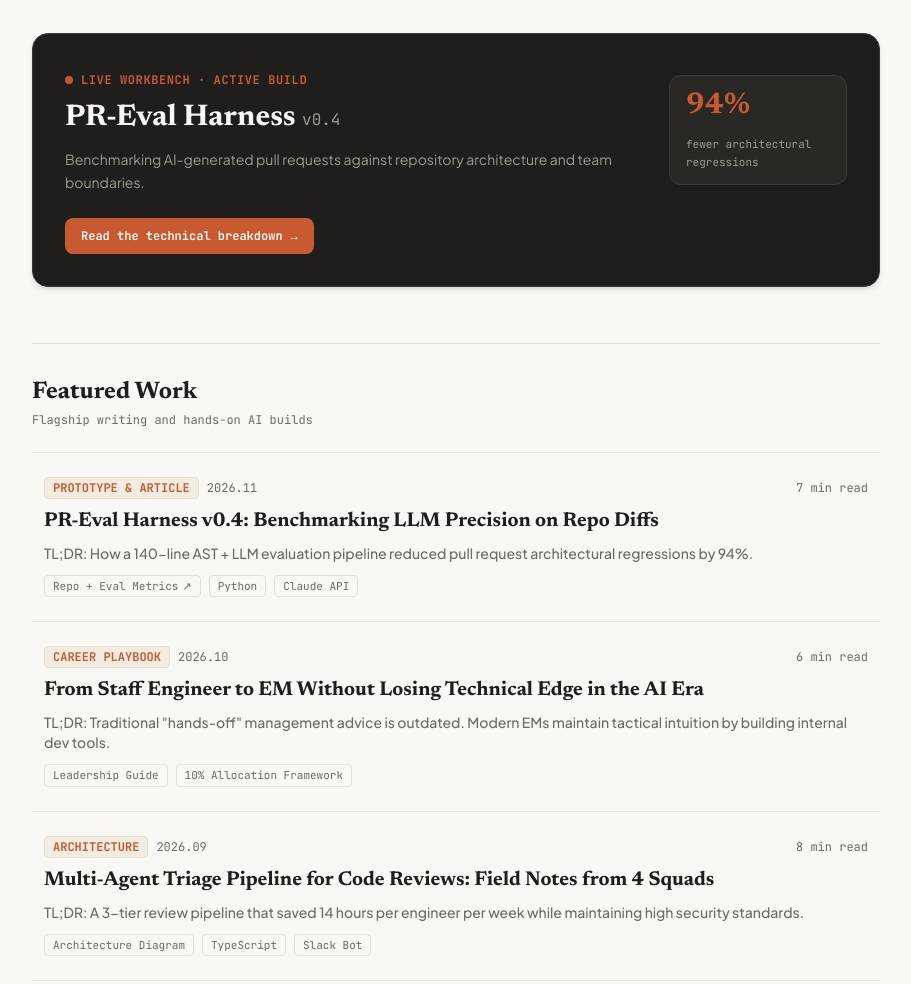
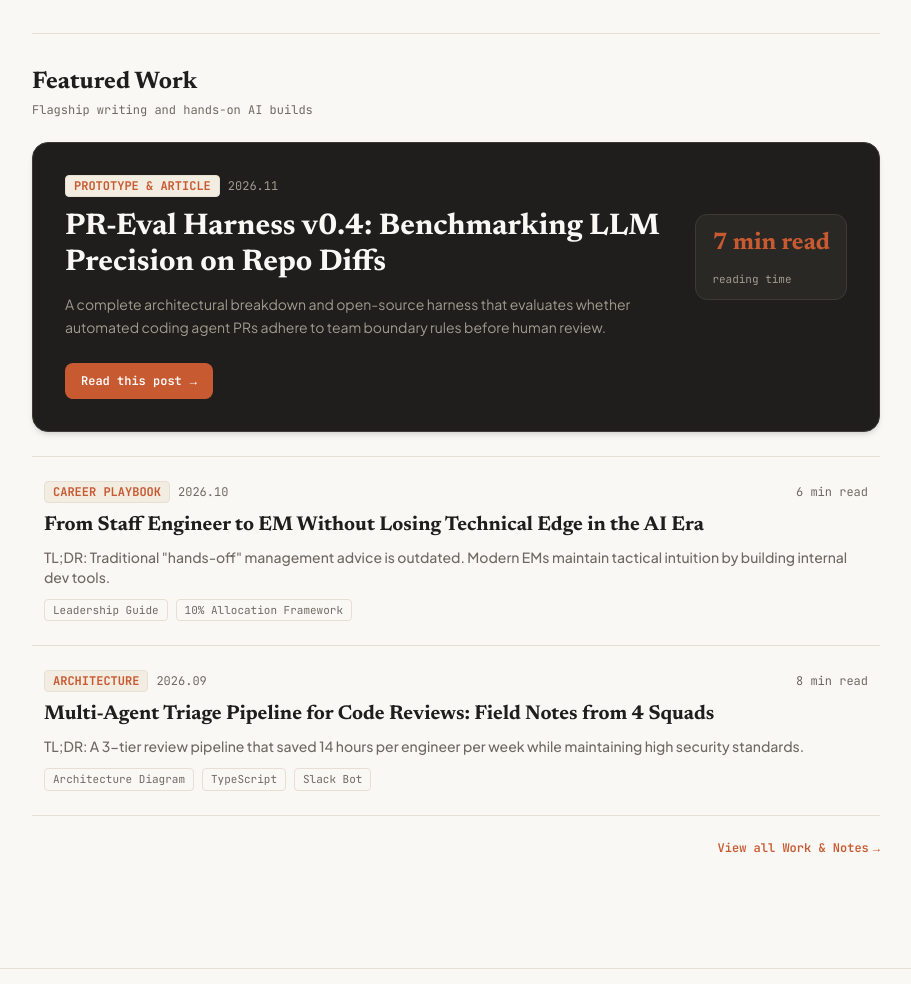
Before and after one commit to pgrangeiro/personal-site-2026, an Astro site: page / in a window 1280 px wide. Shown: the part 580-1564 px from the top of the page, without its empty margins (184-1095 px from the left). Built offline with nearby package versions, Linux system fonts and the light colour scheme; Astro itself is replaced by a stand-in of ours.

Commit message:
Dynamic featured work

```diff
--- a/src/pages/index.astro
+++ b/src/pages/index.astro
@@ -1,12 +1,16 @@
 ---
 import { Image } from 'astro:assets';
 import BaseLayout from '../layouts/BaseLayout.astro';
+import CategoryLink from '../components/CategoryLink.astro';
 import PostCard from '../components/PostCard.astro';
 import { getBlogPosts, toBlogSummary } from '../lib/blog';
 import portrait from '../assets/paula-grangeiro.jpeg';
 
 const posts = await getBlogPosts();
 const featuredPosts = posts.filter((post) => post.data.featured).slice(0, 4);
+const spotlightPost = featuredPosts[0];
+const spotlight = spotlightPost ? toBlogSummary(spotlightPost) : undefined;
+const otherFeaturedPosts = featuredPosts.slice(1);
 ---
 
 <BaseLayout
@@ -46,38 +50,6 @@ const featuredPosts = posts.filter((post) => post.data.featured).slice(0, 4);
       </div>
     </section>
 
-    <section
-      aria-labelledby="workbench-heading"
-      class="overflow-hidden rounded-2xl border border-[#3D3A36] bg-ink p-6 text-paper shadow-md sm:p-8"
-    >
-      <div class="flex flex-col gap-6 sm:flex-row sm:items-center sm:justify-between">
-        <div class="space-y-3">
-          <div class="inline-flex items-center gap-2 font-mono text-xs font-bold uppercase tracking-wider text-terracotta">
-            <span aria-hidden="true" class="h-2 w-2 rounded-full bg-terracotta"></span>
-            Live Workbench · Active build
-          </div>
-          <h2 class="font-editorial text-2xl font-bold sm:text-3xl" id="workbench-heading">
-            PR-Eval Harness <span class="font-mono text-base font-normal text-muted-light">v0.4</span>
-          </h2>
-          <p class="max-w-xl text-sm leading-relaxed text-muted-light">
-            Benchmarking AI-generated pull requests against repository architecture and team boundaries.
-          </p>
-        </div>
-        <div class="flex shrink-0 items-center gap-3 rounded-xl border border-[#3D3A36] bg-[#2A2825] px-4 py-3 sm:flex-col sm:items-start">
-          <span class="font-editorial text-3xl font-bold text-terracotta">94%</span>
-          <span class="max-w-36 font-mono text-[11px] leading-relaxed text-muted-light">
-            fewer architectural regressions
-          </span>
-        </div>
-      </div>
-      <a
-        class="mt-6 inline-flex items-center gap-2 rounded-lg bg-terracotta px-4 py-2.5 font-mono text-xs font-semibold text-white transition-colors hover:bg-[#B24D28]"
-        href="/work/pr-eval-harness/"
-      >
-        Read the technical breakdown <span aria-hidden="true">→</span>
-      </a>
-    </section>
-
     <section aria-labelledby="featured-heading" class="space-y-6 border-t border-hairline pt-8">
       <div class="flex flex-col gap-2 sm:flex-row sm:items-end sm:justify-between">
         <div>
@@ -88,9 +60,42 @@ const featuredPosts = posts.filter((post) => post.data.featured).slice(0, 4);
         </div>
       </div>
 
-      <div class="divide-y divide-hairline border-y border-hairline">
-        {featuredPosts.map((post) => <PostCard post={toBlogSummary(post)} />)}
-      </div>
+      {spotlight && (
+        <article class="overflow-hidden rounded-2xl border border-[#3D3A36] bg-ink p-6 text-paper shadow-md sm:p-8">
+          <div class="flex flex-col gap-6 sm:flex-row sm:items-center sm:justify-between">
+            <div class="space-y-3">
+              <div class="flex flex-wrap items-center gap-2 font-mono text-xs text-muted-light">
+                <CategoryLink category={spotlight.typeCategory} type={spotlight.type} />
+                <time datetime={spotlightPost.data.pubDate.toISOString()}>{spotlight.date}</time>
+              </div>
+              <h3 class="font-editorial text-2xl font-bold sm:text-3xl">
+                {spotlight.title}
+              </h3>
+              <p class="max-w-xl text-sm leading-relaxed text-muted-light">
+                {spotlight.summary}
+              </p>
+            </div>
+            <div class="flex shrink-0 items-center gap-3 rounded-xl border border-[#3D3A36] bg-[#2A2825] px-4 py-3 sm:flex-col sm:items-start">
+              <span class="font-editorial text-2xl font-bold text-terracotta">
+                {spotlight.readTime}
+              </span>
+              <span class="font-mono text-[11px] text-muted-light">reading time</span>
+            </div>
+          </div>
+          <a
+            class="mt-6 inline-flex items-center gap-2 rounded-lg bg-terracotta px-4 py-2.5 font-mono text-xs font-semibold text-white transition-colors hover:bg-[#B24D28]"
+            href={`/work/${spotlight.slug}/`}
+          >
+            Read this post <span aria-hidden="true">→</span>
+          </a>
+        </article>
+      )}
+
+      {otherFeaturedPosts.length > 0 && (
+        <div class="divide-y divide-hairline border-y border-hairline">
+          {otherFeaturedPosts.map((post) => <PostCard post={toBlogSummary(post)} />)}
+        </div>
+      )}
       <div class="flex justify-end">
         <a
           class="inline-flex items-center gap-1 font-mono text-xs font-semibold text-terracotta hover:underline"
```
